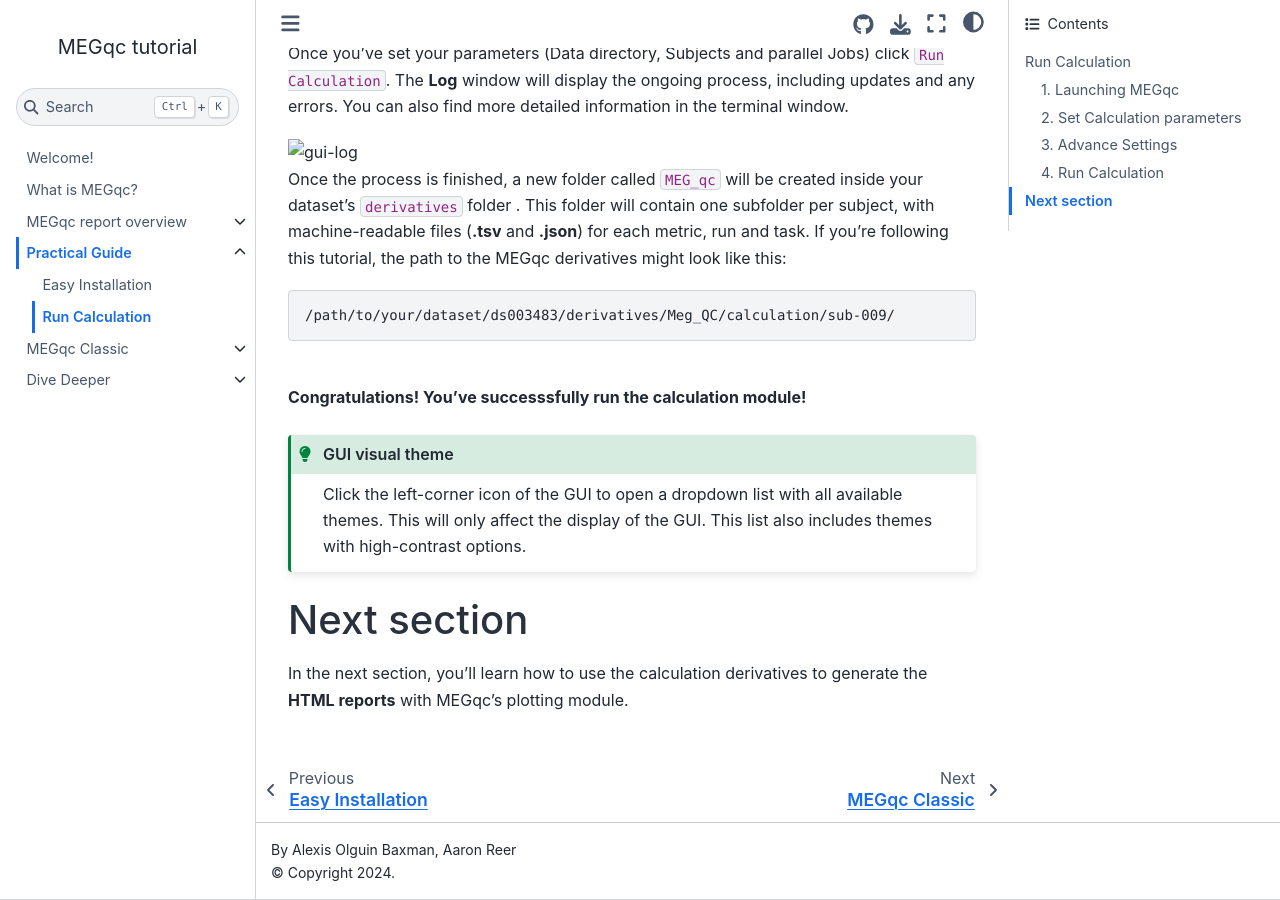
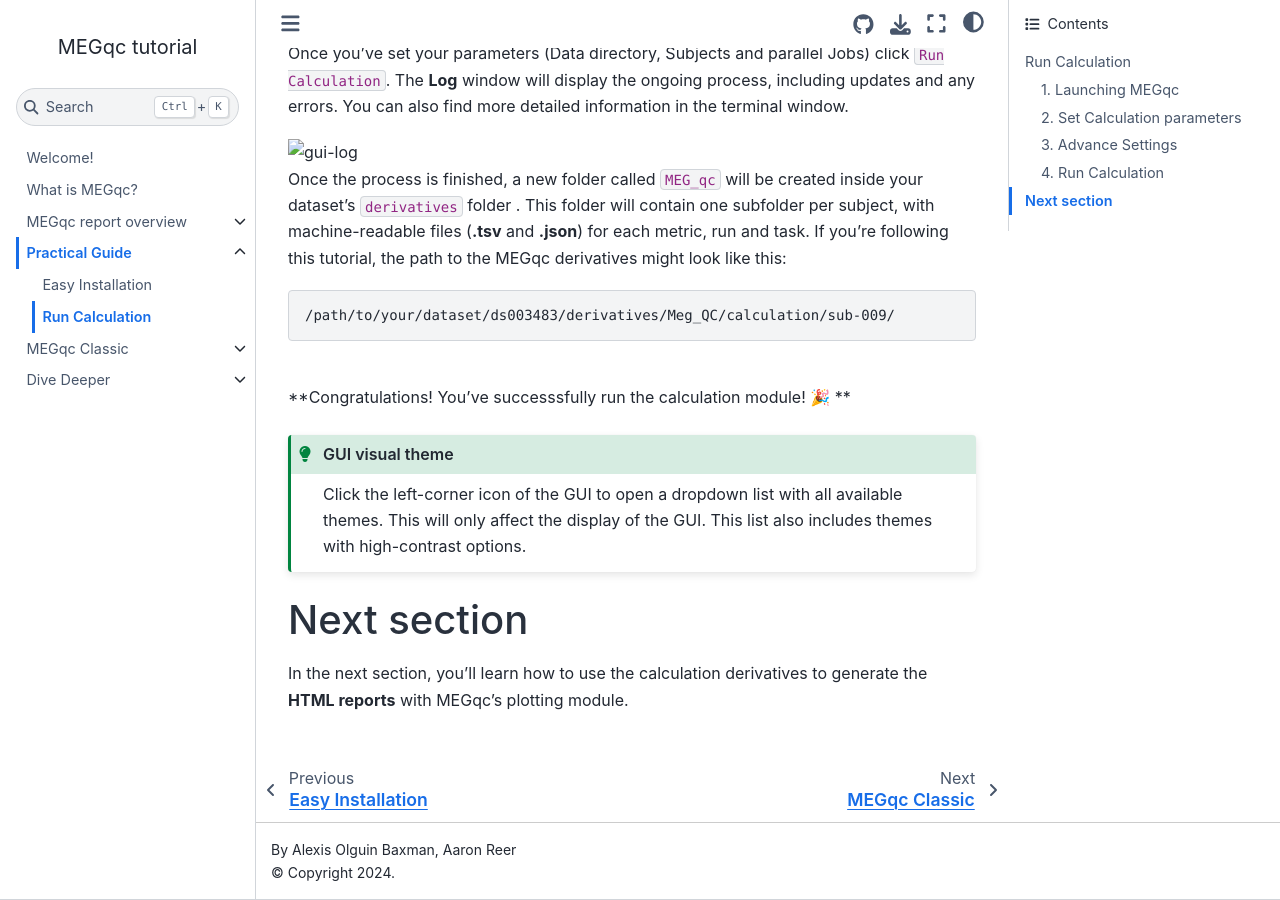
Before and after one commit to ANCPLabOldenburg/megqc_documentation, a Jupyter Book: the page built from new/run.md, in a window 1280 px wide and 900 px high, scrolled down 2082 px. Built offline with Jupyter Book 1.0.4 settings and Sphinx 7.4.7 and the Sphinx Book theme 1.1.4, drawn with Linux system fonts in a browser that asks for light colours; pages that are not in the unit, such as notebooks, are missing from menus.

Commit message:
Update run.md

````diff
--- a/new/run.md
+++ b/new/run.md
@@ -68,7 +68,7 @@ Once the process is finished, a new folder called `MEG_qc` will be created insid
 
 <br>
 
-**Congratulations! You've successsfully run the calculation module!**
+**Congratulations! You've successsfully run the calculation module! 🎉 **
 
 ```{admonition} GUI visual theme
 :class: tip
````
